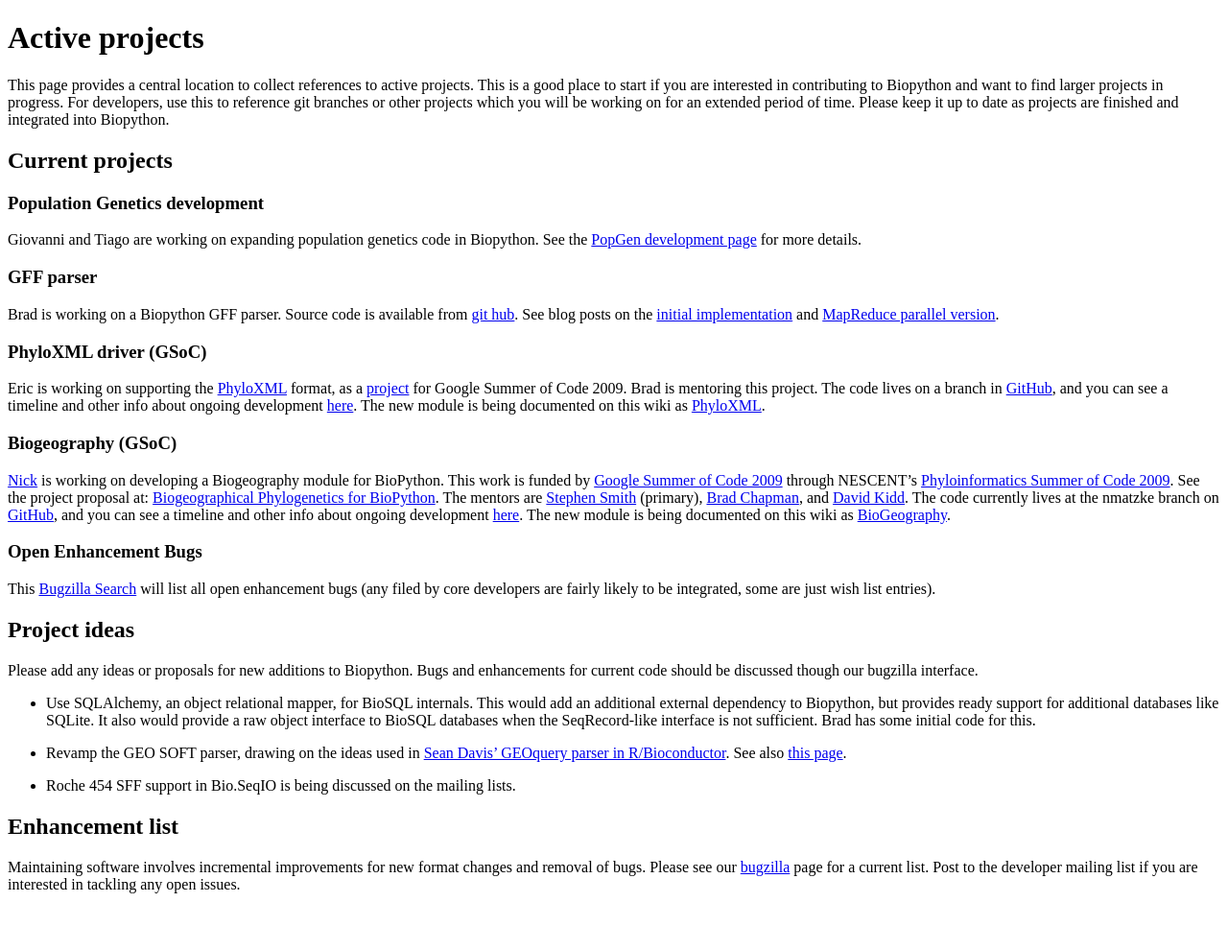
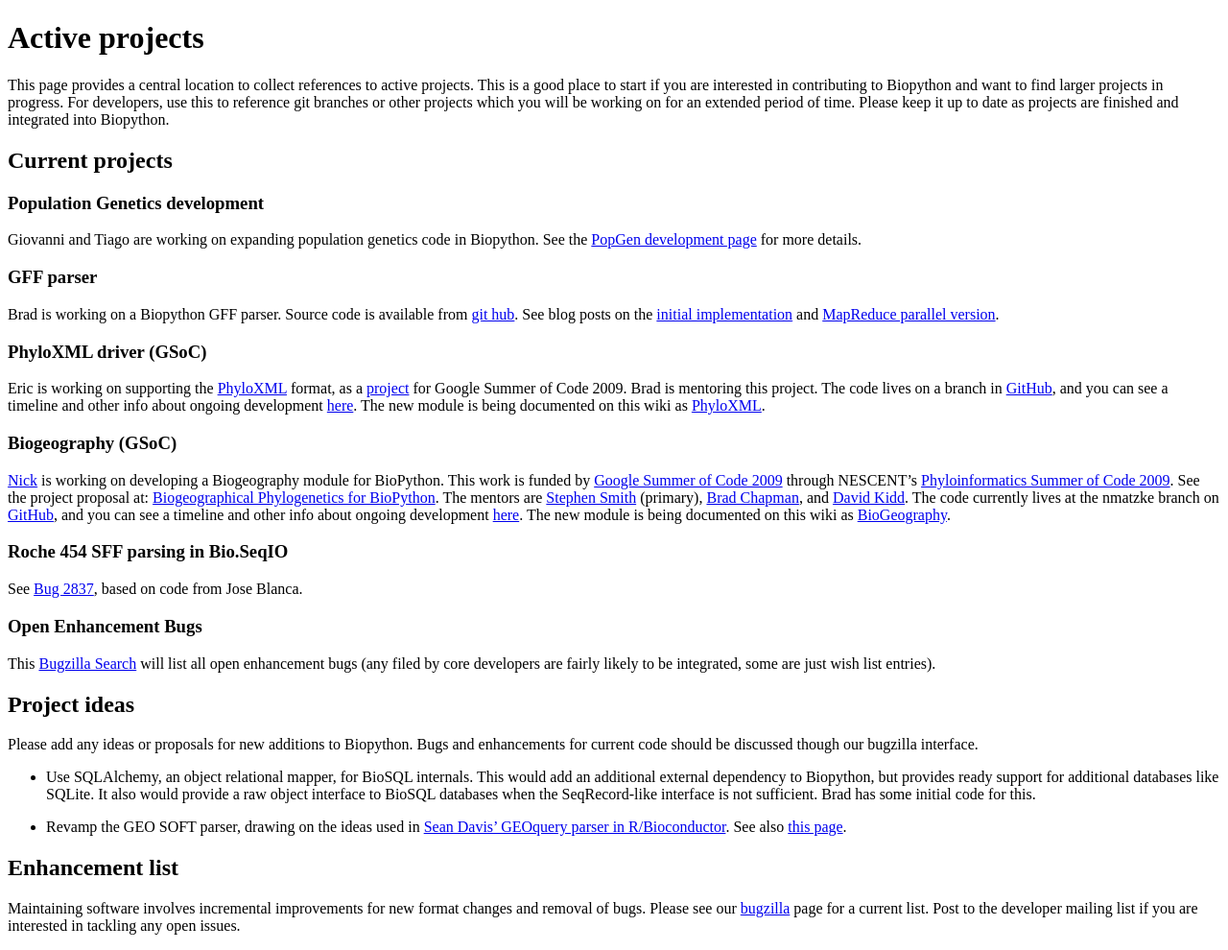
Before and after one commit to biopython/biopython.github.io, a Jekyll site: the page built from wiki/Active_projects.md, in a window 1280 px wide. Shown: the whole page at 96% size. Built offline with Jekyll 4.4.1, drawn with Linux system fonts in a browser that asks for light colours; before the commit the page ends 947 px from its top, so only the background shows below that.

Commit message:
Change to wiki page

```diff
--- a/wiki/Active_projects.md
+++ b/wiki/Active_projects.md
@@ -61,6 +61,11 @@ see a timeline and other info about ongoing development
 is being documented on this wiki as
 [BioGeography](BioGeography "wikilink").
 
+### Roche 454 SFF parsing in Bio.SeqIO
+
+See [Bug 2837](http://bugzilla.open-bio.org/show_bug.cgi?id=2837), based
+on code from Jose Blanca.
+
 ### Open Enhancement Bugs
 
 This [Bugzilla
@@ -89,11 +94,6 @@ bugzilla interface.
     R/Bioconductor](http://www.bioconductor.org/packages/bioc/html/GEOquery.html).
     See also [this page](http://www.warwick.ac.uk/go/peter_cock/r/geo/).
 
-<!-- -->
-
--   Roche 454 SFF support in Bio.SeqIO is being discussed on the
-    mailing lists.
-
 Enhancement list
 ----------------
 
```
Also changed, not shown: 1 other file.
